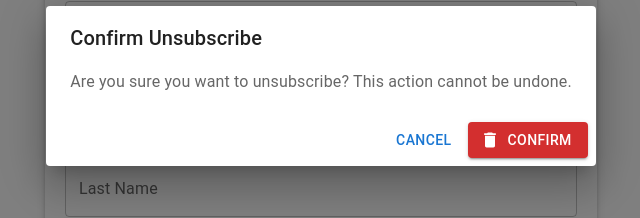
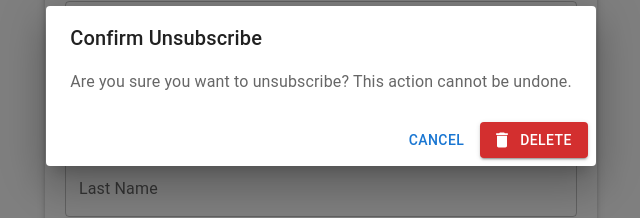
Before and after one commit to Imagir0/personal-shelter-front, a React (Create React App) app: page /profile in a window 1280 px wide. Both pictures are taken after a click on the button "UNSUBSCRIBE". Shown: the part 378-596 px from the top of the page, without its empty margins (319-959 px from the left). Built offline with nearby package versions, Linux system fonts and the light colour scheme; no server answers.

Commit message:
Ajout de la notion de contexte dans une modal

```diff
--- a/src/components/ConfirmationDialog.js
+++ b/src/components/ConfirmationDialog.js
@@ -1,21 +1,58 @@
 import React from 'react';
 import { Dialog, DialogActions, DialogContent, DialogContentText, DialogTitle, Button } from '@mui/material';
 import DeleteIcon from '@mui/icons-material/Delete';
+import SendIcon from '@mui/icons-material/Send';
 
-const ConfirmationDialog = ({ open, title, message, onConfirm, onCancel }) => {
+const ConfirmationDialog = ({ open, onClose, onConfirm, title, message, context }) => {
+
+    const renderButton = () => {
+        switch(context) {
+            case 'unsubscribe':
+                return (
+                    <Button
+                        onClick={onConfirm}
+                        color="error"
+                        variant="contained"
+                        startIcon={<DeleteIcon />}  // Icône pour "unsubscribe"
+                    >
+                        Delete
+                    </Button>
+                );
+            case 'validate':
+                return (
+                    <Button
+                        onClick={onConfirm}
+                        color="primary"
+                        variant="contained"
+                        endIcon={<SendIcon />}  // Icône pour "validate"
+                    >
+                        Confirm
+                    </Button>
+                );
+            default:
+                return (
+                    <Button
+                        onClick={onConfirm}
+                        color="primary"
+                        variant="contained"
+                    >
+                        Confirm
+                    </Button>
+                );
+        }
+    };
+
     return (
-        <Dialog open={open} onClose={onCancel}>
+        <Dialog open={open} onClose={onClose}>
             <DialogTitle>{title}</DialogTitle>
             <DialogContent>
                 <DialogContentText>{message}</DialogContentText>
             </DialogContent>
             <DialogActions>
-                <Button onClick={onCancel} color="primary" autoFocus>
+                <Button onClick={onClose} color="primary" autoFocus>
                     Cancel
                 </Button>
-                <Button onClick={onConfirm} color="error" variant="contained" startIcon={<DeleteIcon />}>
-                    Confirm
-                </Button>
+                {renderButton()}
             </DialogActions>
         </Dialog>
     );
--- a/src/pages/Profile/Profile.js
+++ b/src/pages/Profile/Profile.js
@@ -387,7 +387,8 @@ const Profile = () => {
                 title="Confirm Unsubscribe"
                 message="Are you sure you want to unsubscribe? This action cannot be undone."
                 onConfirm={handleConfirmUnsubscribe}
-                onCancel={handleCloseDialog}
+                onClose={handleCloseDialog}
+                context="unsubscribe"
             />
         </Container>
     );
```
